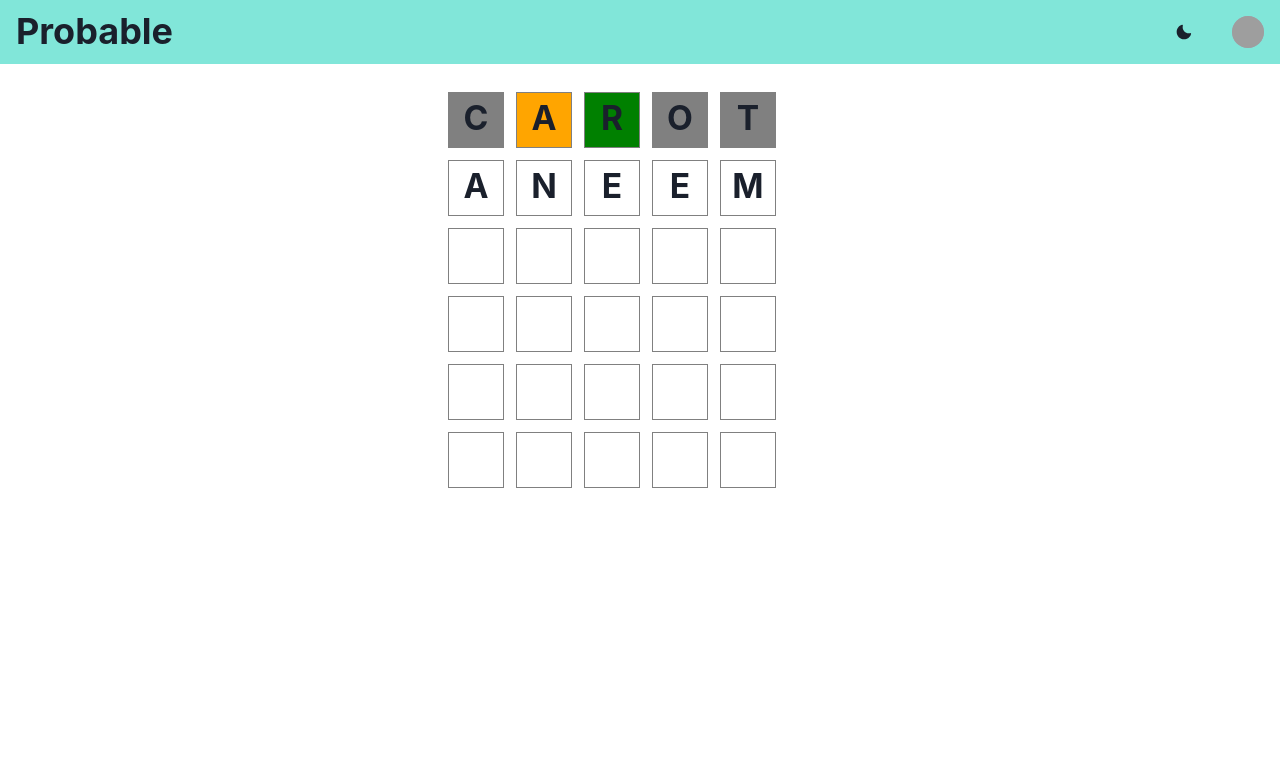
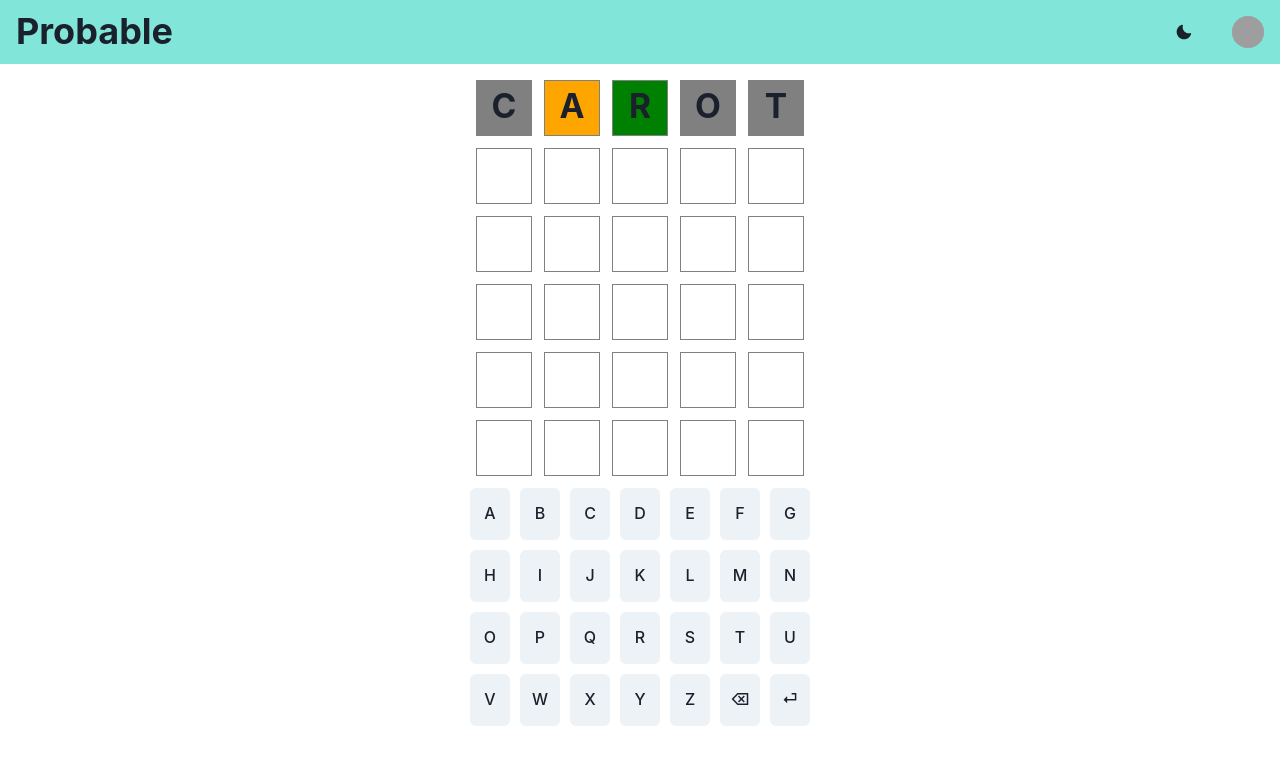
Before and after one commit to aneeketMangal/probable, a React (Create React App) app: page / in a window 1280 px wide. Shown: the top 764 px of the page. Built offline with nearby package versions, Linux system fonts and the light colour scheme; grey boxes are pictures that could not be loaded.

Commit message:
win/lose logic

```diff
--- a/package.json
+++ b/package.json
@@ -15,6 +15,8 @@
     "react-dom": "^17.0.2",
     "react-icons": "^3.11.0",
     "react-scripts": "5.0.0",
+    "react-simple-keyboard": "^3.4.81",
+    "simple-keyboard": "^3.4.64",
     "web-vitals": "^0.2.4"
   },
   "scripts": {
--- a/src/App.js
+++ b/src/App.js
@@ -8,6 +8,7 @@ import {
   Code,
   Grid,
   theme,
+  Center
 } from '@chakra-ui/react';
 import { ColorModeSwitcher } from './ColorModeSwitcher';
 import { Logo } from './Logo';
@@ -20,11 +21,11 @@ function App() {
     <ChakraProvider theme={theme}>
       <NavBar></NavBar>
 
-      <Box textAlign="center" fontSize="xl" height="100vh" p={3}>
-            <ProbableProvider>
-            <Probable/>
-            </ProbableProvider>
-      </Box>
+      <Center height="80vh" p={3}>
+        <ProbableProvider>
+          <Probable/>
+        </ProbableProvider>
+      </Center>
     </ChakraProvider>
   );
 }
--- a/src/Components/CurrentRow.jsx
+++ b/src/Components/CurrentRow.jsx
@@ -8,6 +8,8 @@ import GridItem from './GridItem';
 
 
 export default function CurrentRow({ word }) {
+    const len = 5- word.length;
+
     return (
         <Stack direction={'row'} spacing={3} justifyContent='center'>
             {Array.from(word).map((val, index) => {
@@ -16,6 +18,14 @@ export default function CurrentRow({ word }) {
                 )
             })
             }
+            {
+                Array(len).fill(0).map((_, index) => {
+                    return (
+                        <GridItem key= {index} status='normal' guess =''/>
+                    )
+                })
+            }
+
 
         </Stack>
 
--- /dev/null
+++ b/src/Components/KeyBoard.jsx
@@ -0,0 +1,48 @@
+import React from 'react'
+import { SimpleGrid, Box, Button } from '@chakra-ui/react'
+
+
+function Key({ children, props, onClick }) {
+    // create a custom event
+    const customEvent = new CustomEvent('KeyBoard', {
+        details:{
+            key: props
+        }
+    });
+    return (
+        <Button
+            h='6.5vh' w='5vh'
+            textAlign='center' fontSize='1rem' fontWeight='500'
+            paddingY='auto'
+            paddingX='auto'
+
+            onClick = {() => onClick(props)}
+            >
+            {children}
+        </Button>
+    )
+}
+
+export default function KeyBoard(props) {
+    return (
+
+        <SimpleGrid columns={7} spacingX='10px' spacingY='10px' paddingX='auto'>
+            <>
+                {
+                    Array(26).fill(0).map((_, index) => {
+                        return (
+                            <Key
+                            key={index}
+                            props={String.fromCharCode(65 + index)}
+                            onClick={props.onClick}
+                            >{String.fromCharCode(65 + index)}</Key>
+                        )
+                    })
+                }
+            </>
+            <Key props="back" onClick={props.onClick}>⌫</Key>
+            <Key props="enter" onClick = {props.onClick}>⏎</Key>
+
+        </SimpleGrid>
+    )
+}
--- a/src/Components/Navbar.jsx
+++ b/src/Components/Navbar.jsx
@@ -19,7 +19,6 @@ import {
   Button
 } from '@chakra-ui/react';
 import { MoonIcon, SunIcon } from '@chakra-ui/icons';
-import { FontAwesomeIcon } from '@fortawesome/react-fontawesome';
 const NavLink = ({ children }) => (
   <Link
     px={2}
--- a/src/Components/Probable.jsx
+++ b/src/Components/Probable.jsx
@@ -2,49 +2,66 @@ import React from 'react'
 import {
     Box,
     SimpleGrid,
-    Stack
+    Stack,
+    Button
 } from '@chakra-ui/react'
 import GridItem from './GridItem';
 import EmptyRow from './EmptyRow';
 import GuessedRow from './GuessedRow';
 import CurrentRow from './CurrentRow';
 import { useProbable } from '../Context/ProbableProvider';
+
+
+import "react-simple-keyboard/build/css/index.css";
+import Keyboard from "react-simple-keyboard";
+import KeyBoard from './KeyBoard';
 const ROWS = 6;
+const COLUMNS = 5;
 
 
 
 export default function Probable() {
 
-    const { guessed, currWord, guessCount, gameOver } = useProbable();
-    const [currCol, setCurrCol] = React.useState(0);
-    const [currGuess, setCurrGuess] = React.useState("aneem");
-    const move = (e) => {
-        const key = e.keyCode;
-        if (key > 64 && key < 91) {
+    const { guessed, checkGuess, guessCount, gameOver } = useProbable();
+    const [currGuess, setCurrGuess] = React.useState("");
+    const move = (key) => {
+
+        if (key >= 'A' && key <= 'Z') {
+            const currPressedLetter = key.toLowerCase();
+            if(currGuess.length < COLUMNS) {
+                setCurrGuess(currGuess + currPressedLetter);
+            }
             console.log("alphabet pressed", key);
-            // setCurrLetter(String.fromCharCode(key));
-            if (currCol < ROWS - 1) {
-                setCurrCol(currCol + 1);
+
+        }
+        if (key === "back") {
+            console.log("backspace pressed");
+            setCurrGuess(currGuess.slice(0, currGuess.length - 1));
+        }
+        if (key === "enter") {
+            console.log("enter pressed");
+            if(currGuess.length === COLUMNS) {
+                const check = checkGuess(currGuess);
+                setCurrGuess("");
+            }
+            else{
+                alert("Please enter a word of length 5");
             }
             }
-        if (key === 8) {
-            console.log("backspace pressed");
     }
-        if (key === 13) {
-            console.log("enter pressed");
-        }
-    }
-    document.addEventListener("keydown", move);
+
+
 
 
     return (
+        <>
             <Box maxWidth='1200px' maxHeight="80vh" px={4} py={4}>
                 <Stack direction={'column'} spacing={3} justifyContent='center'>
                     <>
                         {
                             Array(guessCount).fill(0).map((_, index) => {
                                 return (
-                                <GuessedRow key = {index} word={guessed[index]} />
+                                    <GuessedRow key={index} word={guessed[index]} />
                                 )
                             })
 
@@ -57,13 +74,21 @@ export default function Probable() {
                         {
                             Array(ROWS - guessCount - !gameOver).fill(0).map((_, index) => {
                                 return (
-                                <EmptyRow key={index}/>
+                                    <EmptyRow key={index} />
                                 )
                             })
                         }
+                        {
+
+                            // <Keyboard style = {{color: 'black', backgroundColor: 'black'}} onKeyPress={move} />
+                        }
+                        {
+                        }
                     </>
 
+        <KeyBoard onClick = {move}></KeyBoard>
                 </Stack>
             </Box>
+        </>
     )
 }
--- a/src/Context/ProbableProvider.js
+++ b/src/Context/ProbableProvider.js
@@ -7,11 +7,7 @@ export function useProbable() {
   return useContext(ProbableContext)
 }
 
-function getRandomWord() {
-  const words = data.words;
-  const randomIndex = Math.floor(Math.random() * words.length);
-  return words[randomIndex];
-}
+
 
 
 export function ProbableProvider({ children }) {
@@ -21,6 +17,36 @@ export function ProbableProvider({ children }) {
   const [guessed, setGuessed] = useState(["carot"]);
   const [loading, setLoading] = useState(true);
   const [gameOver, setGameOver] = useState(false);
+
+  function getRandomWord() {
+    const words = data.words;
+    const randomIndex = Math.floor(Math.random() * words.length);
+    return words[randomIndex];
+  }
+
+  function checkGuess(guess) {
+    const words = data.words;
+    if(words.includes(guess)) {
+      console.log("yes");
+      setGuessed(guessed.concat(guess));
+      setGuessCount(guessCount + 1);
+      if(guess === currWord){
+       alert("Jeet gaye aap")
+       setGameOver(true);
+       return 1;
+      }
+
+      if(guessCount === 6){
+        alert("You lose")
+        setGameOver(true);
+        return 1;
+      }
+  }
+    else{
+      alert("No such word")
+      return 0;
+    }
+  }
 
   useEffect(()=>{
     const a = getRandomWord();
@@ -41,6 +67,7 @@ export function ProbableProvider({ children }) {
     setGuessed,
     gameOver,
     setGameOver,
+    checkGuess
   }
   return (
     <ProbableContext.Provider value={value}>
```
Also changed, not shown: 1 other file (tests, documents, lock files or other folders). Lines whose indentation alone changed are shown as unchanged.
